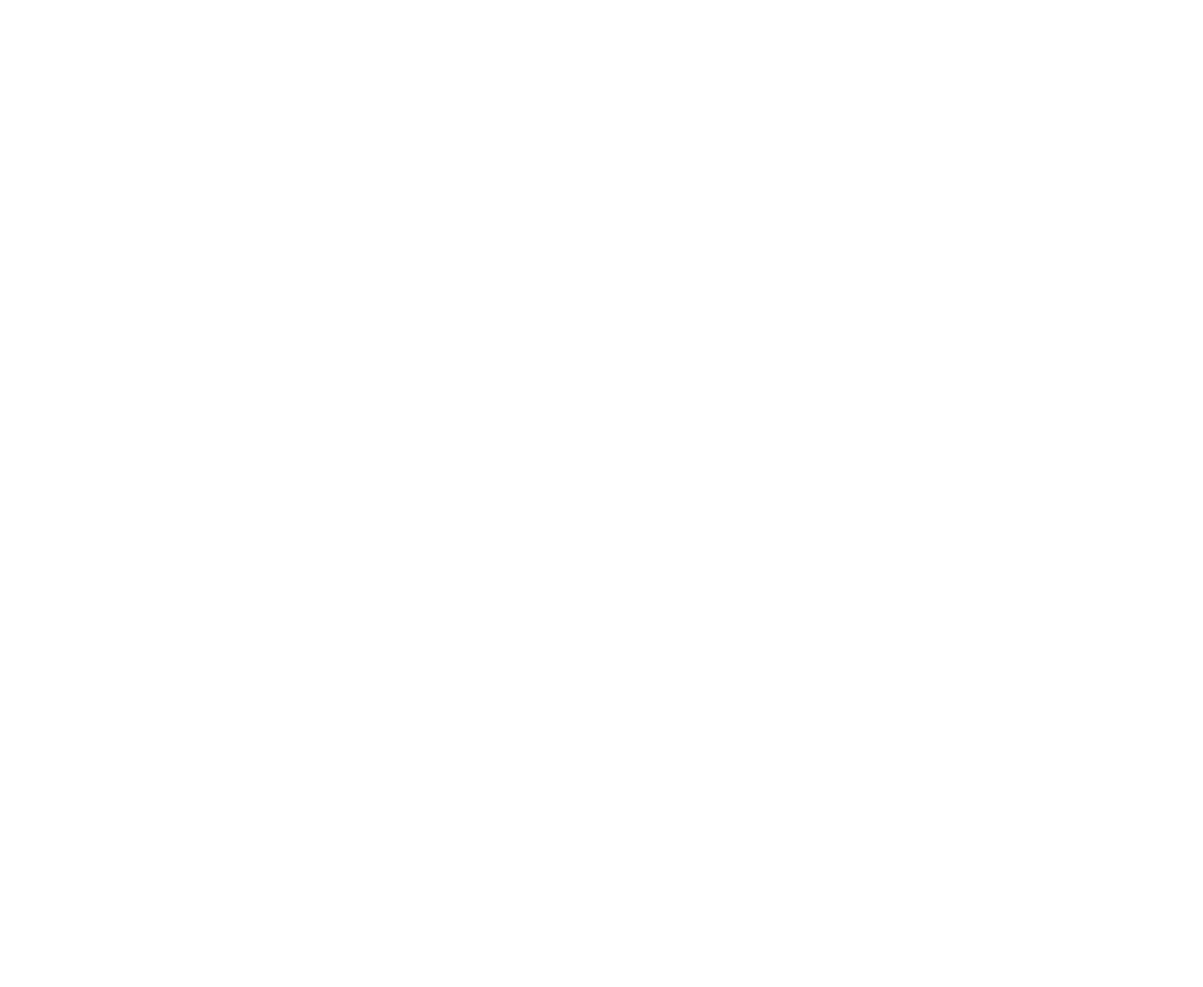
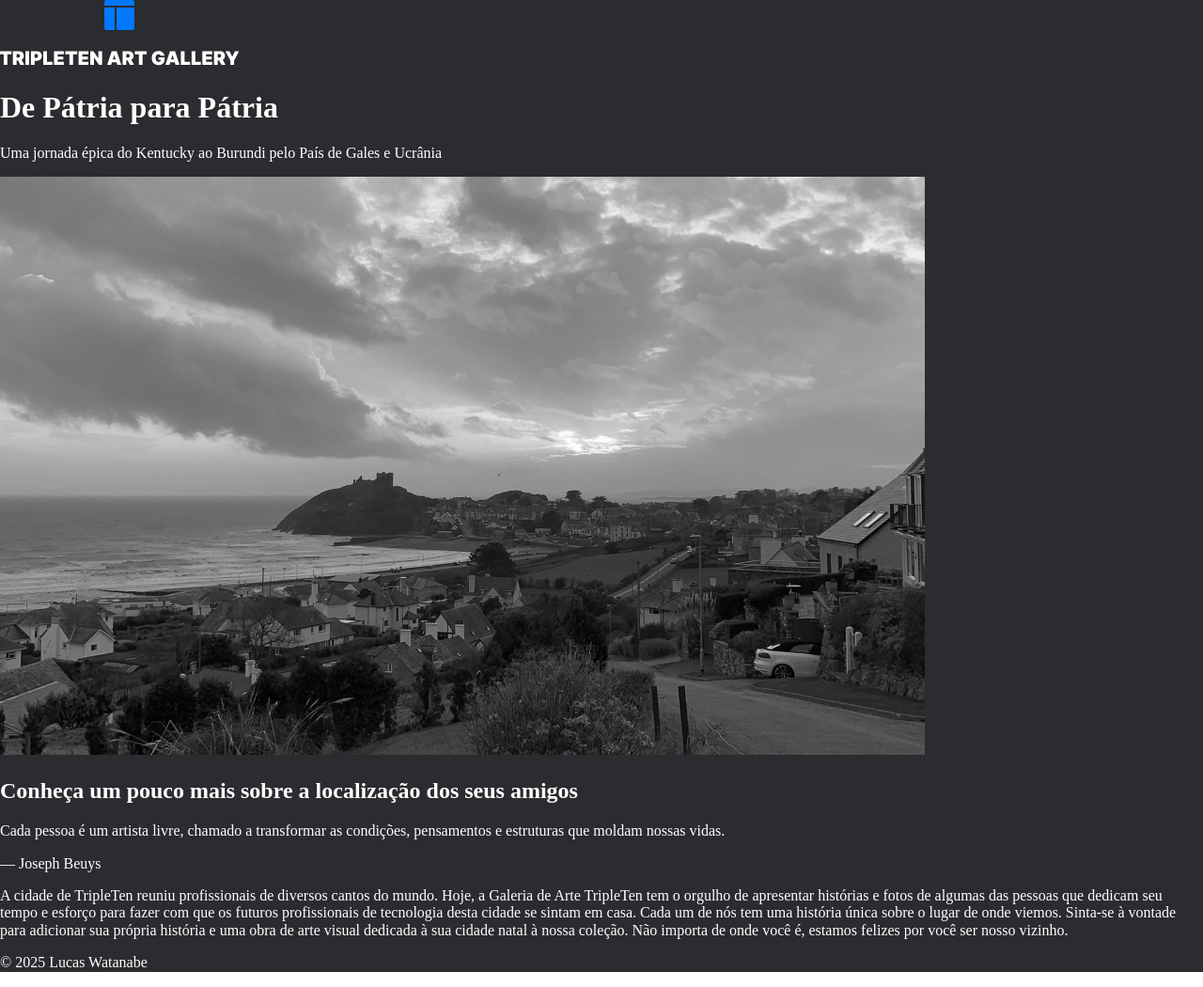
Before and after one commit to lucaswt1/web_project_homeland, a plain HTML site: page index.html in a window 1280 px wide. Shown: the whole page at 94% size. Before the commit the page ends 800 px from the top, so only its background shows below. Drawn offline with Linux system fonts and the light colour scheme.

Commit message:
filled html and CSS structure

```diff
--- /dev/null
+++ b/blocks/page.css
@@ -0,0 +1,4 @@
+.page {
+  background-color: #2a2c2f;
+  color: white;
+}
--- a/index.html
+++ b/index.html
@@ -3,7 +3,49 @@
   <head>
     <meta charset="UTF-8" />
     <meta name="viewport" content="width=device-width, initial-scale=1.0" />
-    <title>Document</title>
+    <title>Homeland</title>
+    <link rel="shortcut icon" href="./favicon.ico" />
+    <link rel="stylesheet" href="./pages/index.css" />
   </head>
-  <body></body>
+  <body>
+    <div class="page">
+      <header class="header">
+        <img src="./images/logo.svg" alt="logo" class="logo" />
+      </header>
+      <main class="content">
+        <section class="lead">
+          <h1 class="lead__title">De Pátria para Pátria</h1>
+          <p class="lead__description">
+            Uma jornada épica do Kentucky ao Burundi pelo País de Gales e
+            Ucrânia
+          </p>
+          <img src="./images/__image.jpg" alt="town" class="lead__image" />
+        </section>
+        <section class="intro">
+          <h2 class="intro__title">
+            Conheça um pouco mais sobre a localização dos seus amigos
+          </h2>
+          <p class="intro__quote">
+            Cada pessoa é um artista livre, chamado a transformar as condições,
+            pensamentos e estruturas que moldam nossas vidas.
+          </p>
+          <p class="intro__quote-person">— Joseph Beuys</p>
+          <p class="intro__description">
+            A cidade de TripleTen reuniu profissionais de diversos cantos do
+            mundo. Hoje, a Galeria de Arte TripleTen tem o orgulho de apresentar
+            histórias e fotos de algumas das pessoas que dedicam seu tempo e
+            esforço para fazer com que os futuros profissionais de tecnologia
+            desta cidade se sintam em casa. Cada um de nós tem uma história
+            única sobre o lugar de onde viemos. Sinta-se à vontade para
+            adicionar sua própria história e uma obra de arte visual dedicada à
+            sua cidade natal à nossa coleção. Não importa de onde você é,
+            estamos felizes por você ser nosso vizinho.
+          </p>
+        </section>
+      </main>
+      <footer class="footer">
+        <p class="footer__copyright">© 2025 Lucas Watanabe</p>
+      </footer>
+    </div>
+  </body>
 </html>
--- a/pages/index.css
+++ b/pages/index.css
@@ -1,2 +1,6 @@
 @import url(../vendor/fonts.css);
 @import url(../vendor/normalize.css);
+@import url(../blocks/page.css);
+@import url(../blocks/header.css);
+@import url(../blocks/content.css);
+@import url(../blocks/footer.css);
```
Also changed, not shown: blocks/content.css (added), blocks/footer.css (added), blocks/header.css (added).
